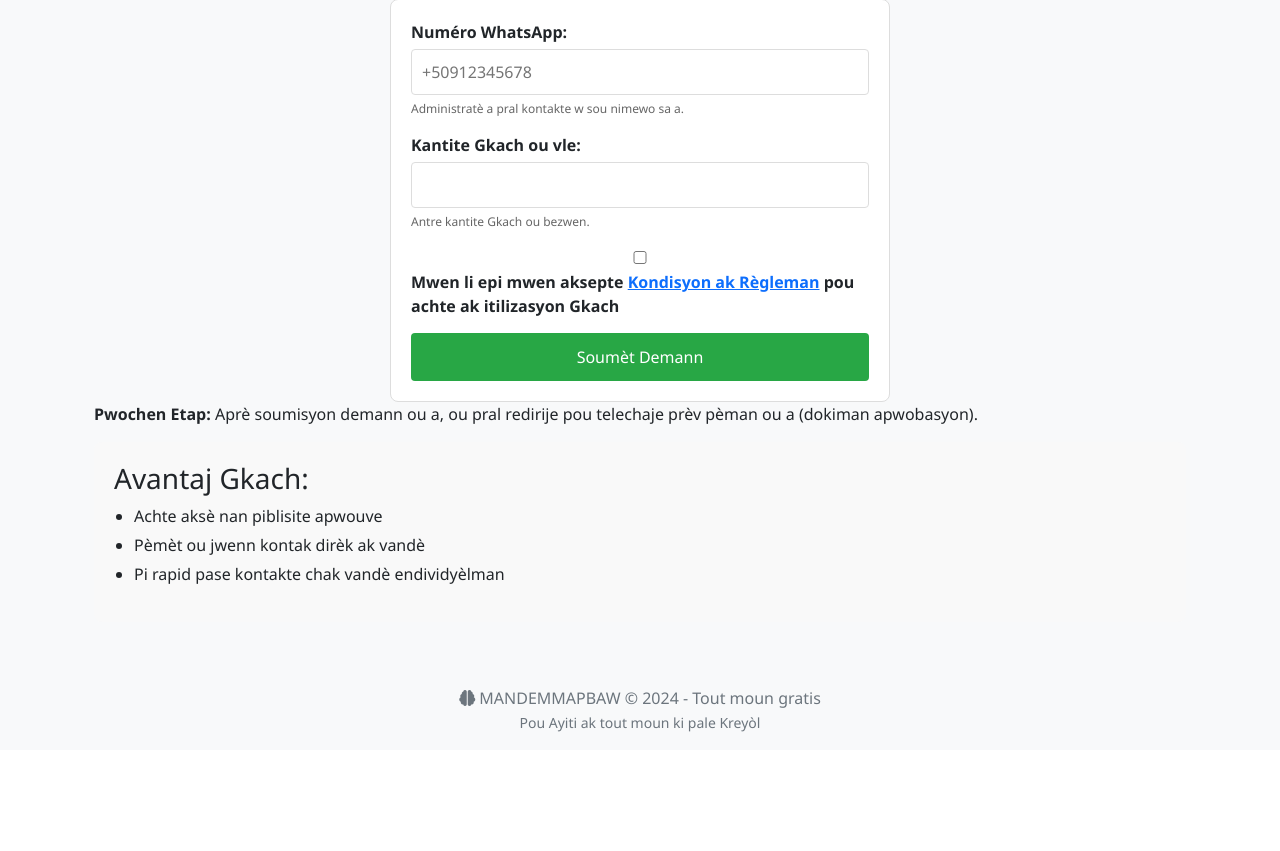
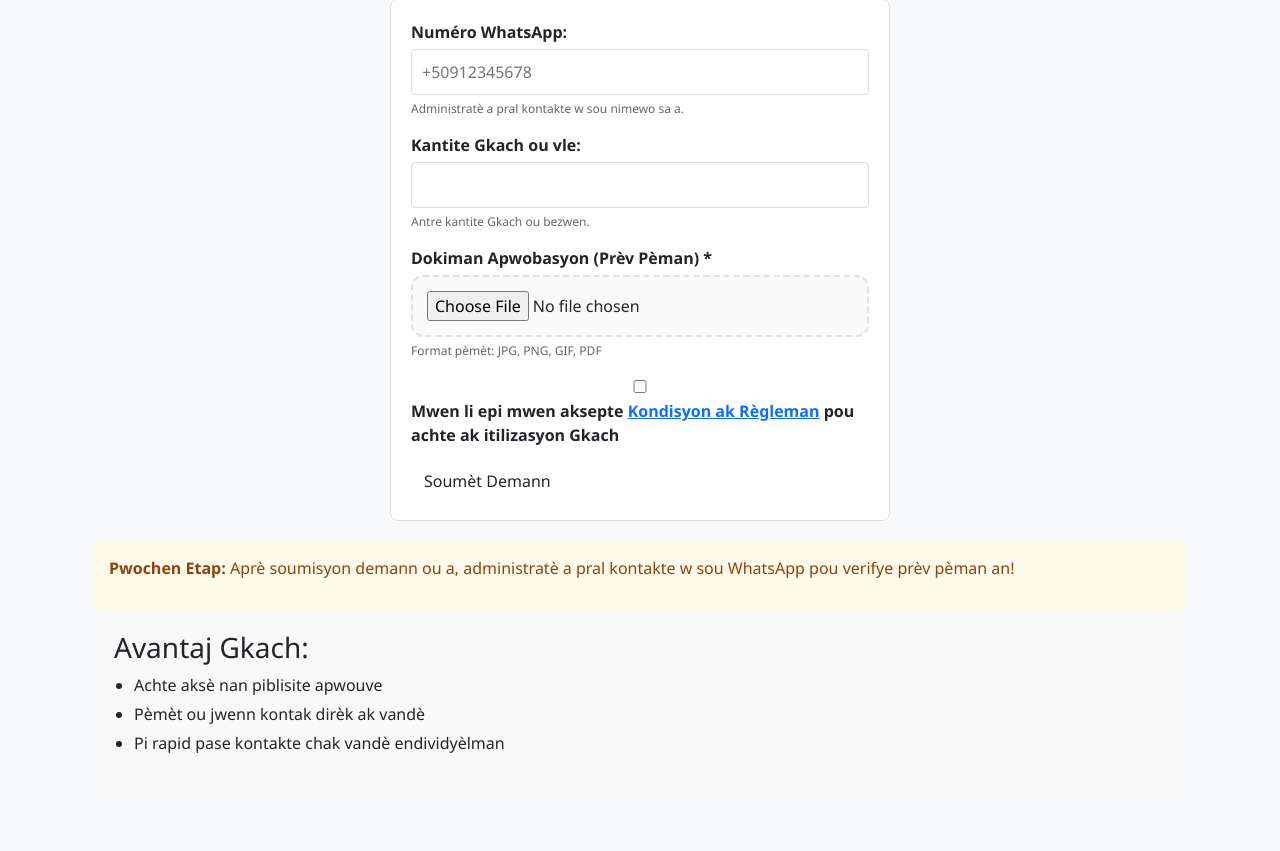
Before and after one commit to stanionic/Glory2yah-, a Flask app: template templates/achte_gkach.html in a window 1280 px wide. Shown: the part 648-1499 px from the top of the page. Before the commit the page ends 1380 px from the top, so only its background shows below. Run offline with Flask 3, Linux system fonts and the light colour scheme; the template is opened without the code that fills it, so the values that code supplies are empty.

Commit message:
Add document upload directly to achte_gkach form, update route to handle file upload, add styling

```diff
--- a/templates/achte_gkach.html
+++ b/templates/achte_gkach.html
@@ -1,6 +1,32 @@
 {% extends "base.html" %}
 
 {% block content %}
+<style>
+.form-group input[type="file"] {
+    width: 100%;
+    padding: 14px;
+    border: 2px dashed #e0e0e0;
+    border-radius: 12px;
+    font-size: 16px;
+    background: #fafafa;
+    cursor: pointer;
+    transition: all 0.3s;
+}
+
+.form-group input[type="file"]:hover {
+    border-color: #10b981;
+    background: #ecfdf5;
+}
+
+.next-step-info {
+    margin-top: 20px;
+    padding: 15px;
+    background: #fffbeb;
+    border-radius: 8px;
+    color: #92400e;
+}
+</style>
+
 <div class="container">
     <h2>Achte GKach - Demann pou achte Gkach</h2>
 
@@ -25,7 +51,7 @@
         </div>
     </div>
 
-    <form method="POST" class="gkach-form">
+    <form method="POST" enctype="multipart/form-data" class="gkach-form">
         <input type="hidden" name="csrf_token" value="{{ csrf_token() }}">
         <div class="form-group">
             <label for="whatsapp">Numéro WhatsApp:</label>
@@ -43,17 +69,23 @@
         </div>
 
         <div class="form-group">
+            <label for="document">Dokiman Apwobasyon (Prèv Pèman) *</label>
+            <input type="file" id="document" name="document" accept="image/*,.pdf" required>
+            <small>Format pèmèt: JPG, PNG, GIF, PDF</small>
+        </div>
+
+        <div class="form-group">
             <div class="terms-checkbox">
                 <input type="checkbox" id="accept_terms" name="accept_terms" required>
                 <label for="accept_terms">Mwen li epi mwen aksepte <a href="#" onclick="showTermsModal()">Kondisyon ak Règleman</a> pou achte ak itilizasyon Gkach</label>
             </div>
         </div>
 
-        <button type="submit" class="btn btn-primary">Soumèt Demann</button>
+        <button type="submit" class="btn btn-green">Soumèt Demann</button>
     </form>
 
     <div class="next-step-info">
-        <p><strong>Pwochen Etap:</strong> Aprè soumisyon demann ou a, ou pral redirije pou telechaje prèv pèman ou a (dokiman apwobasyon).</p>
+        <p><strong>Pwochen Etap:</strong> Aprè soumisyon demann ou a, administratè a pral kontakte w sou WhatsApp pou verifye prèv pèman an!</p>
     </div>
 
     <div class="gkach-benefits">
```
Also changed, not shown: app/routes/main.py (+20 -3 lines).
